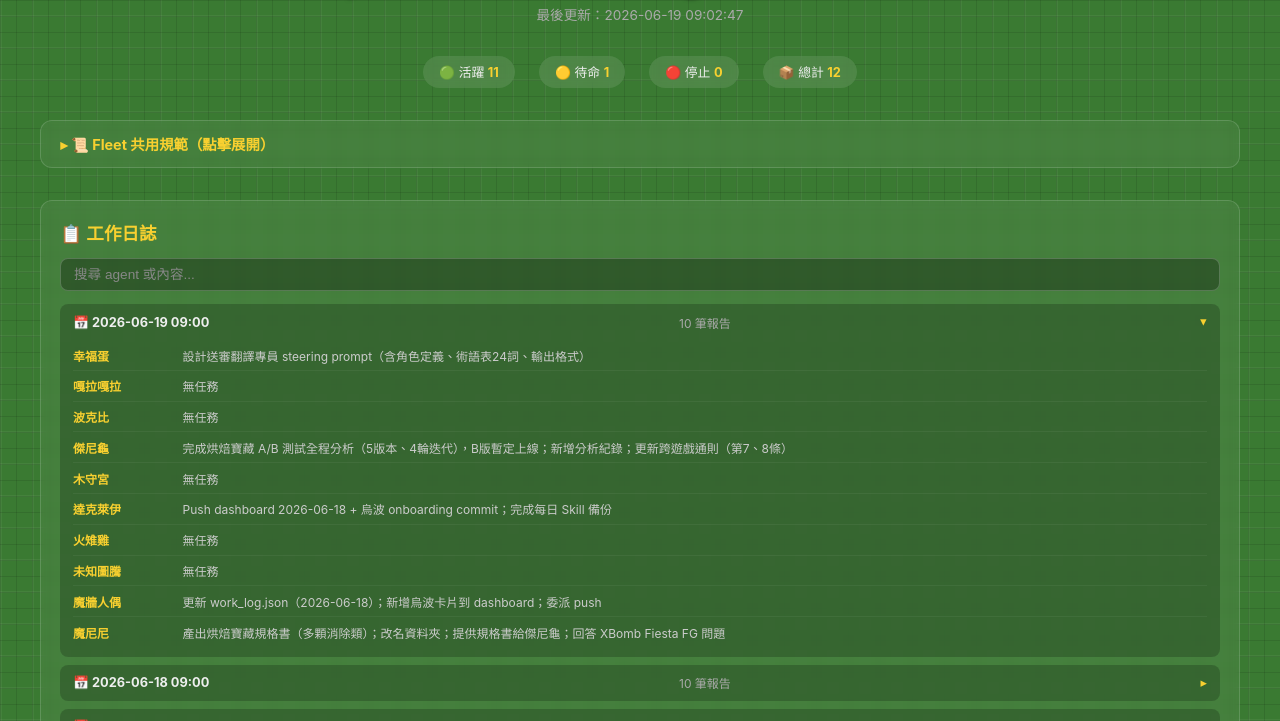
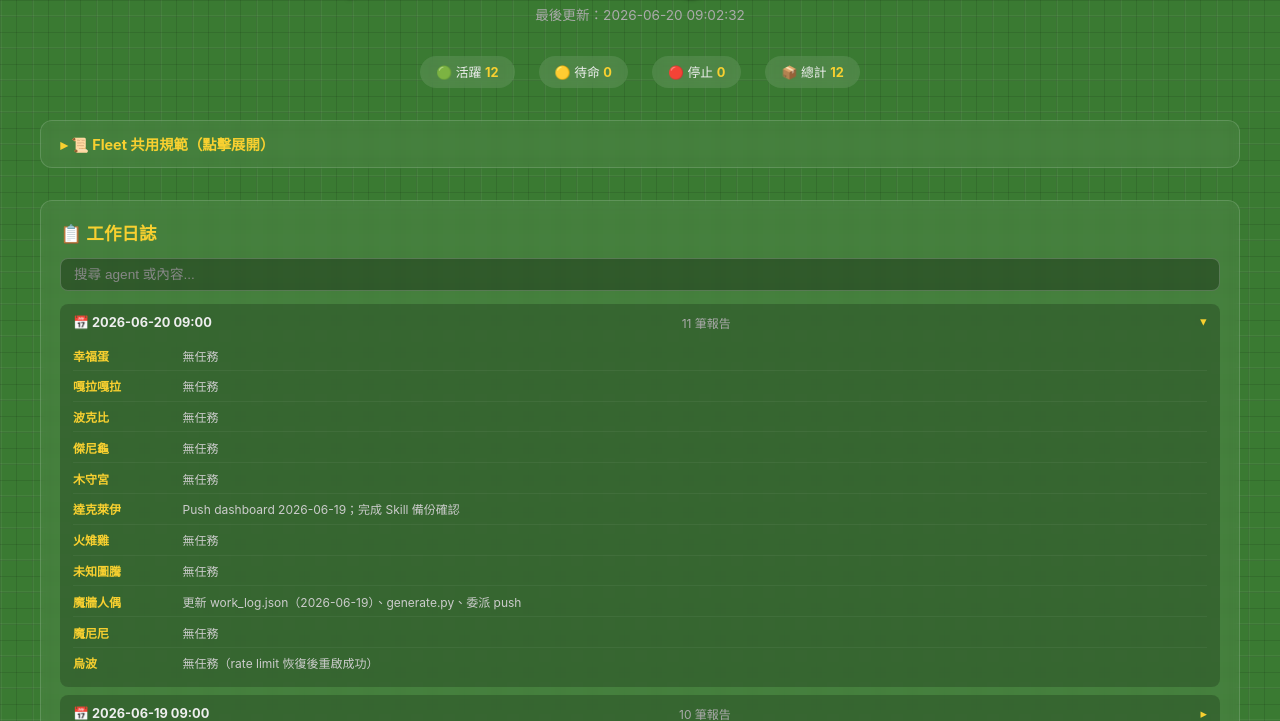
Before and after one commit to chihsiangchan888/gua-group-dashboard, a plain HTML site: page index.html in a window 1280 px wide. Shown: the part 79-800 px from the top of the page. Drawn offline with Linux system fonts and the light colour scheme.

Commit message:
feat: add daily report 2026-06-20

```diff
--- a/index.html
+++ b/index.html
@@ -423,11 +423,11 @@ footer code {
 <body>
 <header>
   <h1>⚡ 呱集團 Pokémon Agent Dashboard</h1>
-  <p class="subtitle">最後更新：2026-06-19 09:02:47</p>
+  <p class="subtitle">最後更新：2026-06-20 09:02:32</p>
 </header>
 <div class="fleet-bar">
-  <span class="pill">🟢 活躍 <strong>11</strong></span>
-  <span class="pill">🟡 待命 <strong>1</strong></span>
+  <span class="pill">🟢 活躍 <strong>12</strong></span>
+  <span class="pill">🟡 待命 <strong>0</strong></span>
   <span class="pill">🔴 停止 <strong>0</strong></span>
   <span class="pill">📦 總計 <strong>12</strong></span>
 </div>
@@ -483,7 +483,48 @@ footer code {
   </div>
   <div class="work-log-entries" id="logEntries">
 
-        <div class="log-day expanded" data-date="2026-06-19">
+        <div class="log-day expanded" data-date="2026-06-20">
+          <div class="log-day-header" onclick="this.parentElement.classList.toggle('expanded')">
+            <span class="log-date">📅 2026-06-20 09:00</span>
+            <span class="log-count">11 筆報告</span>
+            <span class="log-toggle">▸</span>
+          </div>
+          <div class="log-day-content"><div class="log-entry">
+              <span class="log-agent">幸福蛋</span>
+              <span class="log-report">無任務</span>
+            </div><div class="log-entry">
+              <span class="log-agent">嘎拉嘎拉</span>
+              <span class="log-report">無任務</span>
+            </div><div class="log-entry">
+              <span class="log-agent">波克比</span>
+              <span class="log-report">無任務</span>
+            </div><div class="log-entry">
+              <span class="log-agent">傑尼龜</span>
+              <span class="log-report">無任務</span>
+            </div><div class="log-entry">
+              <span class="log-agent">木守宮</span>
+              <span class="log-report">無任務</span>
+            </div><div class="log-entry">
+              <span class="log-agent">達克萊伊</span>
+              <span class="log-report">Push dashboard 2026-06-19；完成 Skill 備份確認</span>
+            </div><div class="log-entry">
+              <span class="log-agent">火雉雞</span>
+              <span class="log-report">無任務</span>
+            </div><div class="log-entry">
+              <span class="log-agent">未知圖騰</span>
+              <span class="log-report">無任務</span>
+            </div><div class="log-entry">
+              <span class="log-agent">魔牆人偶</span>
+              <span class="log-report">更新 work_log.json（2026-06-19）、generate.py、委派 push</span>
+            </div><div class="log-entry">
+              <span class="log-agent">魔尼尼</span>
+              <span class="log-report">無任務</span>
+            </div><div class="log-entry">
+              <span class="log-agent">烏波</span>
+              <span class="log-report">無任務（rate limit 恢復後重啟成功）</span>
+            </div></div>
+        </div>
+        <div class="log-day" data-date="2026-06-19">
           <div class="log-day-header" onclick="this.parentElement.classList.toggle('expanded')">
             <span class="log-date">📅 2026-06-19 09:00</span>
             <span class="log-count">10 筆報告</span>
@@ -715,7 +756,7 @@ footer code {
           <div class="card-bottom">
             <span class="weakness">弱點: Fighting</span>
             <span class="retreat">撤退: ⚪⚪⚪⚪</span>
-            <span class="last-seen">🕐 15s ago</span>
+            <span class="last-seen">🕐 2s ago</span>
           </div>
           <div class="flip-hint">👆 點擊翻牌看完整規範</div>
         </div>
@@ -943,7 +984,7 @@ footer code {
           <div class="card-bottom">
             <span class="weakness">弱點: Electric</span>
             <span class="retreat">撤退: ⚪</span>
-            <span class="last-seen">🕐 2m ago</span>
+            <span class="last-seen">🕐 1m ago</span>
           </div>
           <div class="flip-hint">👆 點擊翻牌看完整規範</div>
         </div>
@@ -1285,7 +1326,7 @@ footer code {
           <div class="card-bottom">
             <span class="weakness">弱點: Dark</span>
             <span class="retreat">撤退: ⚪</span>
-            <span class="last-seen">🕐 1m ago</span>
+            <span class="last-seen">🕐 2m ago</span>
           </div>
           <div class="flip-hint">👆 點擊翻牌看完整規範</div>
         </div>
@@ -1315,7 +1356,7 @@ footer code {
           </div>
           <div class="card-image" style="--type-color: #A8A878">
             <img class="pokemon-sprite" src="" alt="" />
-            <div class="status-indicator idle">◐ 待命中</div>
+            <div class="status-indicator active">● 活躍中</div>
           </div>
           <div class="pokemon-name"></div>
           <div class="card-name-bar">
@@ -1328,7 +1369,7 @@ footer code {
           <div class="card-bottom">
             <span class="weakness">弱點: ?</span>
             <span class="retreat">撤退: ⚪</span>
-            <span class="last-seen">🕐 12h ago</span>
+            <span class="last-seen">🕐 2m ago</span>
           </div>
           <div class="flip-hint">👆 點擊翻牌看完整規範</div>
         </div>
```
Also changed, not shown: work_log.json (+17 -0 lines).
